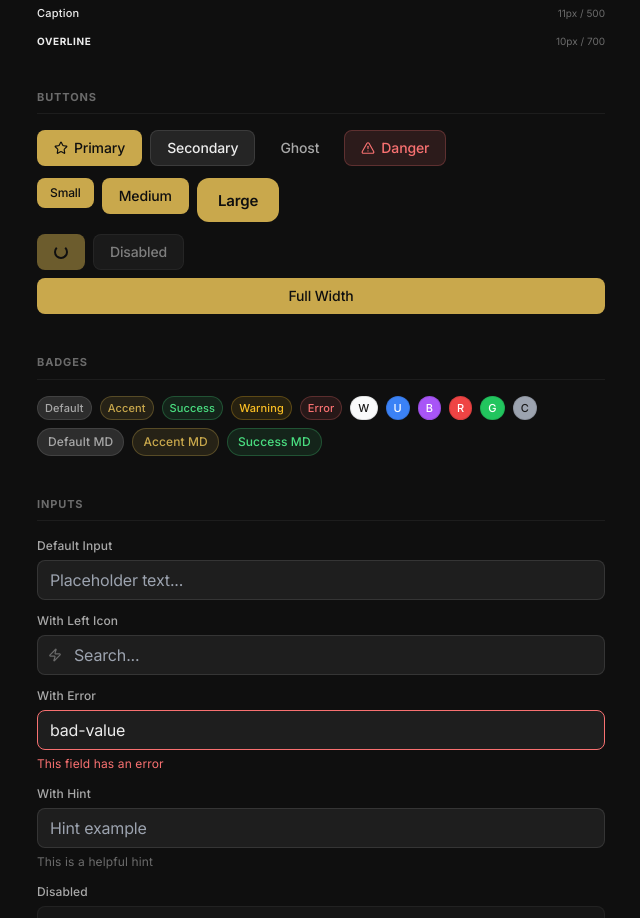
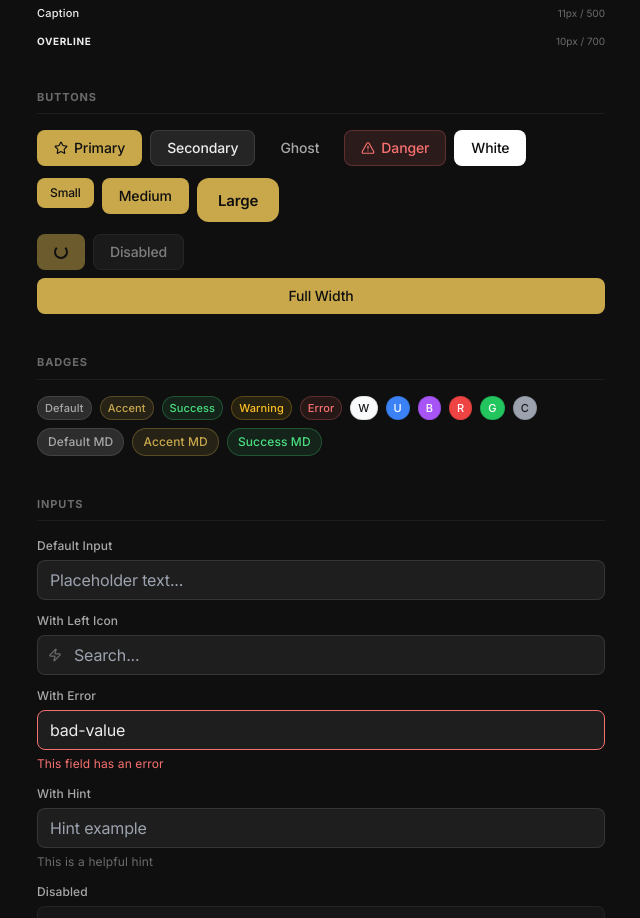
Before and after one commit to alabreu/alabreu.github.io, a React (Vite) app in the folder mtg-deck-builder/: page /#/design in a window 1280 px wide. Shown: the part 940-1858 px from the top of the page, without its empty margins (319-959 px from the left). Built offline with nearby package versions, Linux system fonts and the light colour scheme.

Commit message:
Add white variant to Button showcase in DesignSystem

```diff
--- a/mtg-deck-builder/src/pages/DesignSystem.tsx
+++ b/mtg-deck-builder/src/pages/DesignSystem.tsx
@@ -199,6 +199,9 @@ export default function DesignSystem() {
               </Button>
               <Button variant="danger" size="md" leftIcon={<AlertTriangle size={14} />}>
                 Danger
+              </Button>
+              <Button variant="white" size="md">
+                White
               </Button>
             </div>
             <div style={{ display: 'flex', gap: '8px', flexWrap: 'wrap', alignItems: 'flex-start' }}>
```
